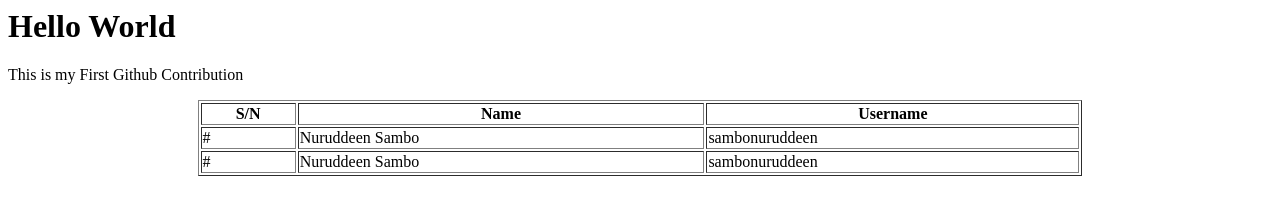
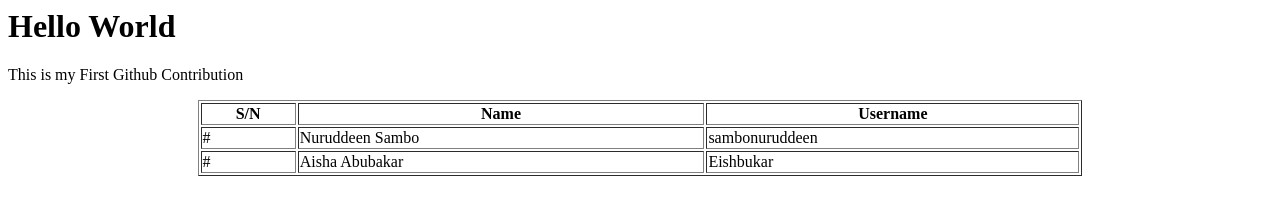
Before and after one commit to Sahgeer01/github-practice, a plain HTML site: page index.html in a window 1280 px wide. Drawn offline with Linux system fonts and the light colour scheme.

Commit message:
clear
n branch master

```diff
--- a/index.html
+++ b/index.html
@@ -26,8 +26,8 @@
 
                 <tr>
                     <td>#</td>
-                    <td>Nuruddeen Sambo</td>
-                    <td>sambonuruddeen</td>
+                    <td>Aisha Abubakar</td>
+                    <td>Eishbukar</td>
                 </tr>
 
 
```
